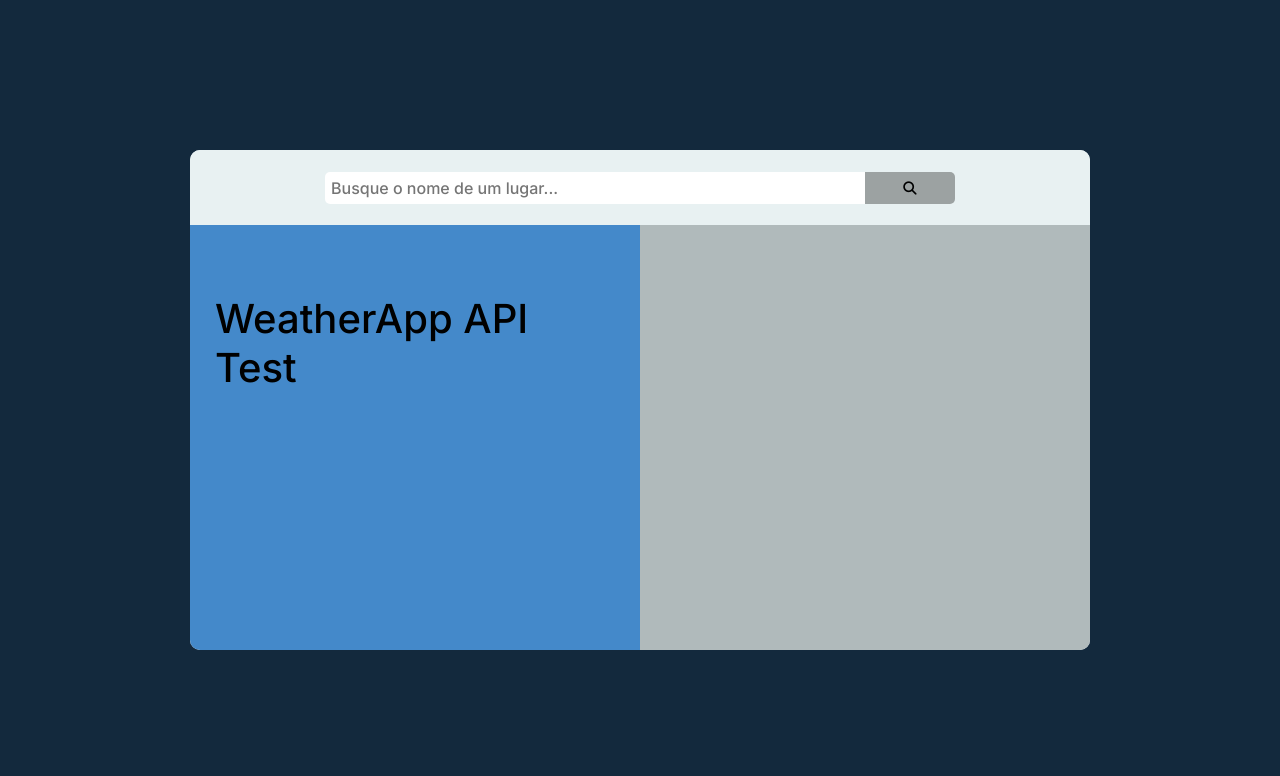
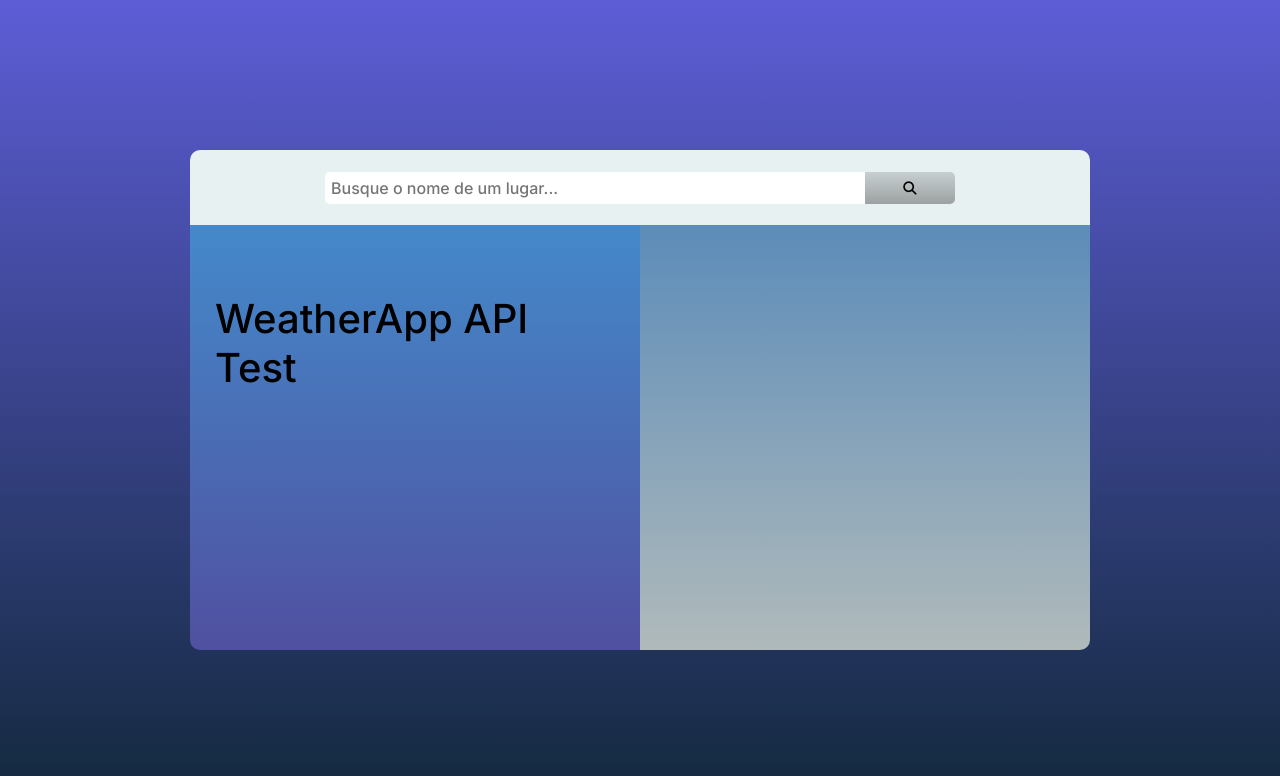
Before and after one commit to ppro01/WeatherApp-API, a plain HTML site: page index.html in a window 1280 px wide. Drawn offline with Linux system fonts and the light colour scheme.

Commit message:
making it prettier

```diff
--- a/style.css
+++ b/style.css
@@ -7,7 +7,12 @@
   font-family: "Inter", sans-serif;
 }
 body {
-  background-color: rgb(19, 41, 61);
+  background: rgb(93, 93, 214);
+  background: linear-gradient(
+    180deg,
+    rgba(93, 93, 214, 1) 0%,
+    rgba(19, 41, 61, 1) 100%
+  );
 }
 .ContentWrapper {
   width: 100%;
@@ -24,7 +29,6 @@ body {
   justify-content: center;
   align-items: center;
   flex-direction: column;
-  background-color: rgb(232, 241, 242);
   border-radius: 10px;
 }
 .Search {
@@ -49,13 +53,19 @@ body {
   width: 10%;
   height: 2rem;
   border: none;
-  background-color: rgb(156, 162, 162);
+  background: rgb(200, 207, 208);
+  background: linear-gradient(
+    180deg,
+    rgba(200, 207, 208, 1) 0%,
+    rgba(156, 162, 162, 1) 100%
+  );
   border-radius: 0 5px 5px 0;
+  transition: all inherit 1s ease-in;
 }
 
 .Search > button:hover {
   cursor: pointer;
-  background-color: rgb(99, 102, 102);
+  background-color: rgb(156, 162, 162, 1) 100%;
 }
 
 .InfoMain {
@@ -65,7 +75,12 @@ body {
   display: flex;
 }
 .InfoImg {
-  background-color: rgb(176, 186, 187);
+  background: rgb(176, 186, 187);
+  background: linear-gradient(
+    0deg,
+    rgba(176, 186, 187, 1) 0%,
+    rgba(92, 140, 185, 1) 100%
+  );
   display: flex;
   justify-content: center;
   align-items: left;
@@ -78,7 +93,12 @@ body {
   padding: 15px;
 }
 .InfoText {
-  background-color: rgb(68, 137, 202);
+  background: rgb(72, 72, 164);
+  background: linear-gradient(
+    0deg,
+    rgb(80, 80, 160) 0%,
+    rgba(68, 137, 202, 1) 100%
+  );
   display: flex;
   justify-content: center;
   align-items: left;
```
